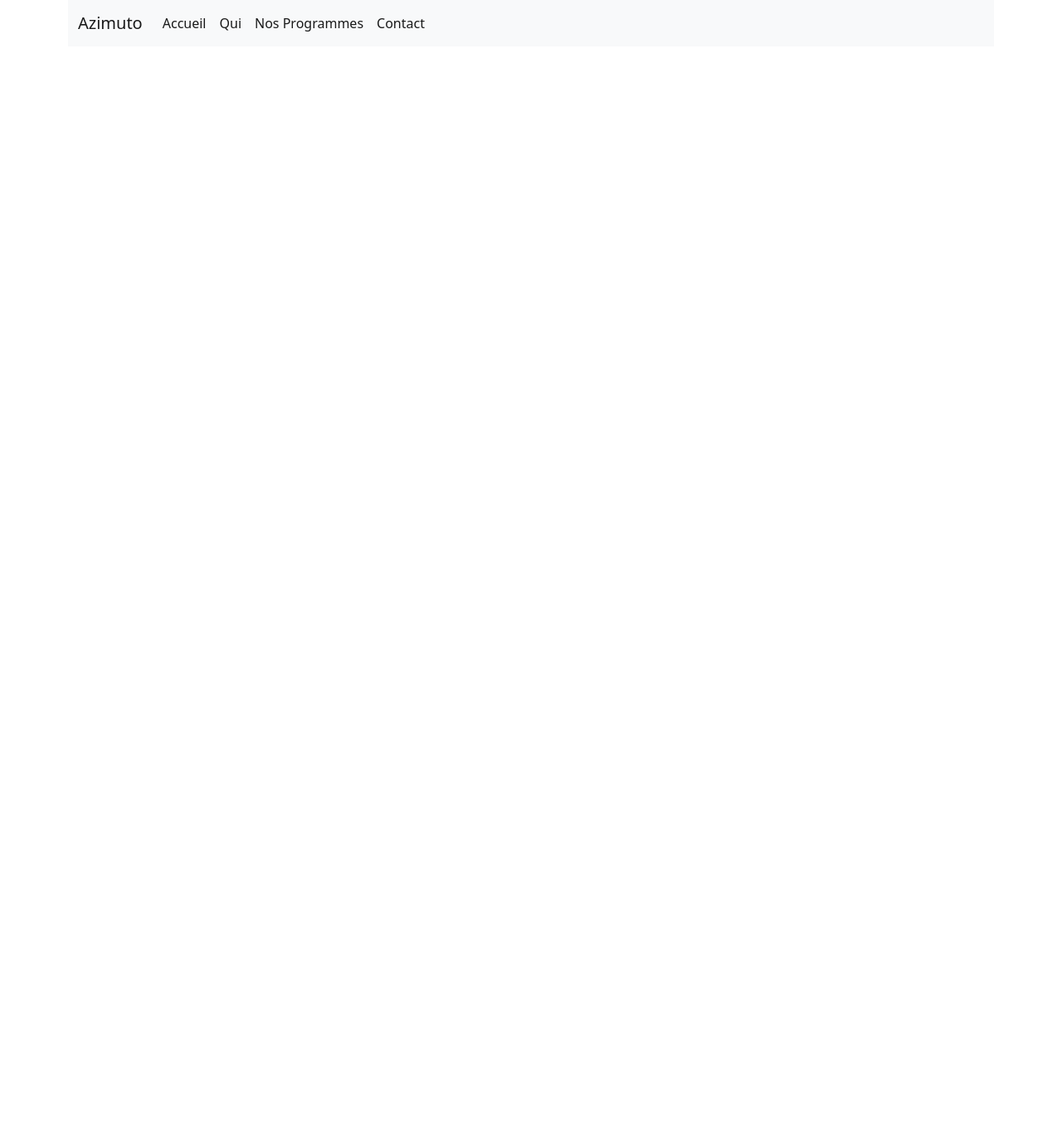
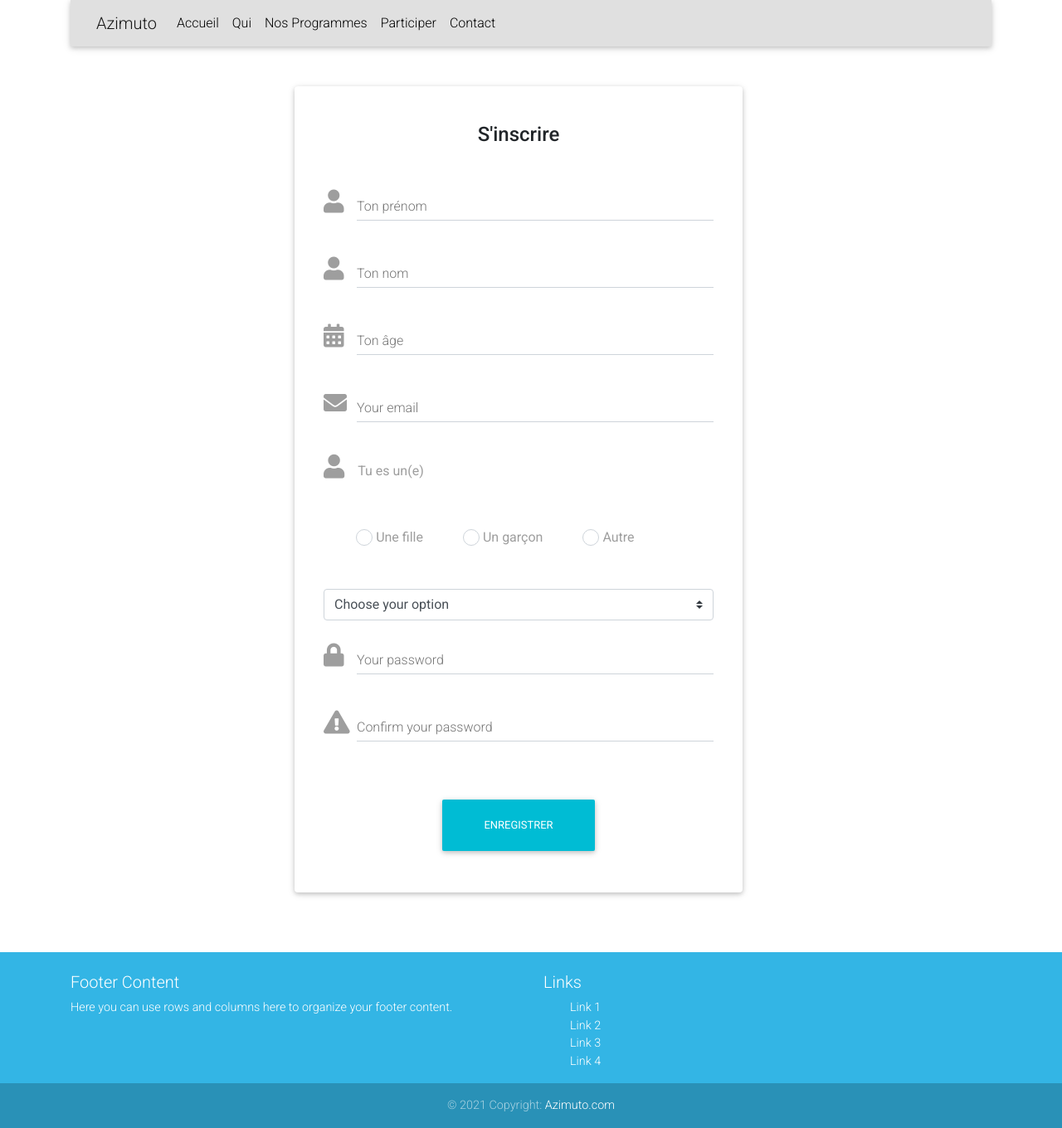
Before and after one commit to karim-28-07/Azimoto, a React (Create React App) app in the folder front-end/: page /connexion/signup in a window 1280 px wide. Shown: the whole page at 83% size. Before the commit the page ends 800 px from the top, so only its background shows below. Built offline with nearby package versions, Linux system fonts and the light colour scheme.

Commit message:
cree page signup

```diff
--- a/front-end/src/App.js
+++ b/front-end/src/App.js
@@ -1,7 +1,20 @@
 import React from 'react'
 import { BrowserRouter, Route, Link, Switch } from "react-router-dom";
 import 'bootstrap/dist/css/bootstrap.min.css'
+import '@fortawesome/fontawesome-free/css/all.min.css';
+import'bootstrap-css-only/css/bootstrap.min.css';
+import'mdbreact/dist/css/mdb.css';
+
 import Home from './views/Home';
+import Footer from './components/Footer';
+import Qui from './views/Qui';
+import Programmes from './views/Programmes';
+import Participer from './views/Participer';
+import ContactPage from './views/Contact';
+import ConnexionPage from './views/Connexion';
+import Signup from './views/Signup';
+import Login from './views/Login';
+import QuestionPage from './views/Formulaire';
 
 function App() {
 
@@ -22,7 +35,10 @@ function App() {
                   <Link to="/Qui" className="nav-link active">Qui</Link>
                 </li>
                 <li className="nav-item">
-                  <Link to="/Nos-Programmes" className="nav-link active">Nos Programmes</Link>
+                  <Link to="/nos-programmes" className="nav-link active">Nos Programmes</Link>
+                </li>
+                <li className="nav-item">
+                  <Link to="/participer" className="nav-link active">Participer</Link>
                 </li>
                 <li className="nav-item">
                   <Link to="/Contact" className="nav-link active">Contact</Link>
@@ -39,6 +55,14 @@ function App() {
 
         <Switch>
           <Route path="/" exact component={Home} />
+          <Route path="/qui" exact component={Qui} />
+          <Route path="/nos-programmes" exact component={Programmes} />
+          <Route path="/participer" exact component={Participer} />
+          <Route path="/contact" exact component={ContactPage} />
+          <Route path="/connexion" exact component={ConnexionPage} />
+          <Route path="/connexion/signup" exact component={Signup} />
+          <Route path="/connexion/login" exact component={Login} />
+          <Route path="/logged/formulaire" exact component={QuestionPage} />
           {/* <Route path="/signup" component={} />
           <Route path="/login">
             <Login changeUserConnected={} />
@@ -48,7 +72,9 @@ function App() {
           </Route> */}
         </Switch>
       </div>
+      <Footer/>
     </BrowserRouter>
+
   );
 }
 
--- a/front-end/src/views/Signup.jsx
+++ b/front-end/src/views/Signup.jsx
@@ -1,4 +1,4 @@
-import React, { Component } from "react";
+import React, { useState, useEffect } from "react";
 import {
   MDBIcon,
   MDBContainer,
@@ -12,19 +12,134 @@ import {
   MDBFormInline,
 } from 'mdbreact';
 
+import { useHistory } from 'react-router-dom'
+import { postSignup } from '../utils/network';
 
-class Signup extends Component {
-  state = {
-    radio: 0
-  };
 
-  onClick = nr => () => {
-    this.setState({
-      radio: nr
-    });
-  };
 
-  render() {
+// class Signup extends Component {
+
+const Signup = () => {
+
+  let history = useHistory()
+
+  const [firstName, setFirstName] = useState("");
+  const [lastName, setLastName] = useState("");
+  const [age, setAge] = useState("");
+  const [email, setEmail] = useState("");
+  const [gender, setGender] = useState("");
+  const [password, setPassword] = useState("");
+  const [confirmPassword, setConfirmPassword] = useState("");
+
+
+
+  const [formErrors, setFormErrors] = useState([]);
+
+  const [userCreated, setUserCreated] = useState(false);
+
+  useEffect(() => {
+    const token = localStorage.getItem("token") || false
+
+    if (token) {
+      history.push("/admin")
+    }
+  }, [])
+
+  const validateForm = () => {
+    const errors = []
+    console.log("errors",errors)
+    const regexEmail = /^(([^<>()[\]\\.,;:\s@"]+(\.[^<>()[\]\\.,;:\s@"]+)*)|(".+"))@((\[[0-9]{1,3}\.[0-9]{1,3}\.[0-9]{1,3}\.[0-9]{1,3}\])|(([a-zA-Z\-0-9]+\.)+[a-zA-Z]{2,}))$/;
+    if (!regexEmail.test(email.toLowerCase())) {
+      errors.push("Email is not valid")
+
+    }
+
+    if (password !== confirmPassword) {
+      errors.push("Passwords are not the same")
+    }
+
+    // const regexPassword = /^(?=.*\d)(?=.*[a-z])(?=.*[A-Z])[0-9a-zA-Z]{4,}$/
+    // if (!regexPassword.test(password)) {
+    //   errors.push("Passwords must have at least 4 characters, 1 number, 1 upper and 1 lowercase")
+    // }
+
+    // if (!(age < "13" || age > "25")) {
+    //   errors.push("Please enter your Age")
+    // }
+
+    if (firstName === "") {
+      errors.push("Please enter First Name")
+    }
+
+    if (lastName === "") {
+      errors.push("Please enter Last Name")
+    }
+
+    // if (gender === "") {
+    //   errors.push("Please enter your Gender")
+    // }
+
+    return errors
+  }
+
+
+  const [radio, setRadio] = useState("");
+
+  // state = {
+  //   radio: 0
+  // };
+
+  // onClick = nr => () => {
+  //   this.setState({
+  //     radio: nr
+  //   });
+  // };
+
+
+
+  // console.log("firstName:", firstName)
+  // console.log("lastName:", lastName)
+  // console.log("age:",age)
+  // console.log("email:" ,email)
+  // console.log("password:", password)
+  // console.log("confirmPassword:", confirmPassword)
+  // console.log("Gender:", radio)
+
+
+
+
+  const signup = async () => {
+    try {
+      const validationErrors = validateForm()
+
+      if (validationErrors.length === 0) {
+        const result = await postSignup({
+          firstName,
+          lastName,
+          age,
+          email,
+          gender,
+          password,
+          confirmPassword,
+        })
+
+        if (result) {
+          setUserCreated(true)
+        } else {
+          alert("There was a problem")
+        }
+      } else {
+        setFormErrors(validationErrors)
+      }
+    } catch (error) {
+      alert("There was a problem")
+    }
+  }
+
+  if (userCreated) {
+    return ("User created!")
+  } else {
+
     return (
 
       <MDBContainer>
@@ -43,6 +158,7 @@ class Signup extends Component {
                       validate
                       error="wrong"
                       success="right"
+                      onChange={(e) => setFirstName(e.target.value)}
                     />
                     <MDBInput
                       label="Ton nom"
@@ -52,6 +168,7 @@ class Signup extends Component {
                       validate
                       error="wrong"
                       success="right"
+                      onChange={(e) => setLastName(e.target.value)}
                     />
                     <MDBInput
                       label="Ton âge"
@@ -61,6 +178,8 @@ class Signup extends Component {
                       validate
                       error="wrong"
                       success="right"
+                      onChange={(e) => setAge(e.target.value)}
+
                     />
                     <MDBInput
                       label="Your email"
@@ -70,17 +189,22 @@ class Signup extends Component {
                       validate
                       error="wrong"
                       success="right"
+                      onChange={(e) => setEmail(e.target.value)}
                     />
 
 
                     <MDBIcon style={{ fontSize: "1.8rem" }} icon="user" className="mr-3" />
                     <label icon="user" htmlFor="exampleDisabled" className="disabled">Tu es un(e)</label>
 
+
+
+
+
                     <MDBFormInline className="my-5">
 
                       <MDBInput
-                        onClick={this.onClick(1)}
-                        checked={this.state.radio === 1 ? true : false}
+                        onClick={() => setRadio('Une fille')}
+                        checked={radio === 'Une fille' ? true : false}
                         label='Une fille'
                         type='radio'
                         id='radio1'
@@ -91,8 +215,8 @@ class Signup extends Component {
                         }}
                       />
                       <MDBInput
-                        onClick={this.onClick(2)}
-                        checked={this.state.radio === 2 ? true : false}
+                        onClick={() => setRadio('Un garçon')}
+                        checked={radio === 'Un garçon' ? true : false}
                         label='Un garçon'
                         type='radio'
                         id='radio1'
@@ -103,8 +227,8 @@ class Signup extends Component {
                         }}
                       />
                       <MDBInput
-                        onClick={this.onClick(3)}
-                        checked={this.state.radio === 3 ? true : false}
+                        onClick={() => setRadio('Autre')}
+                        checked={radio === 'Autre' ? true : false}
                         label='Autre'
                         type='radio'
                         id='radio1'
@@ -134,21 +258,23 @@ class Signup extends Component {
                       group
                       type="password"
                       validate
+                      onChange={(e) => setPassword(e.target.value)}
                     />
                     <MDBInput
                       label="Confirm your password"
                       icon="exclamation-triangle"
                       group
-                      type="text"
+                      type="password"
                       validate
                       error="wrong"
                       success="right"
+                      onChange={(e) => setConfirmPassword(e.target.value)}
                     />
                   </div>
 
 
                   <div className="text-center py-4 mt-3">
-                    <MDBBtn color="cyan" type="submit">
+                    <MDBBtn onClick={signup} color="cyan" type="submit">
 
                       <Link to="/logged/formulaire" className="text-white nav-link active ">Enregistrer</Link>
 
@@ -164,6 +290,6 @@ class Signup extends Component {
       </MDBContainer>
     );
   }
-};
+}
 
 export default Signup;
--- a/package.json
+++ b/package.json
@@ -1,5 +1,8 @@
 {
   "dependencies": {
+    "@material-ui/core": "^4.11.4",
+    "@material-ui/icons": "^4.11.2",
+    "@material/checkbox": "^11.0.0",
     "bcryptjs": "^2.4.3",
     "cors": "^2.8.5",
     "debug": "^4.3.1",
@@ -17,7 +20,6 @@
   "name": "y",
   "version": "1.0.0",
   "main": "server.js",
-  "devDependencies": {},
   "author": "",
   "license": "ISC",
   "description": "\"# Azimuto\"",
```
